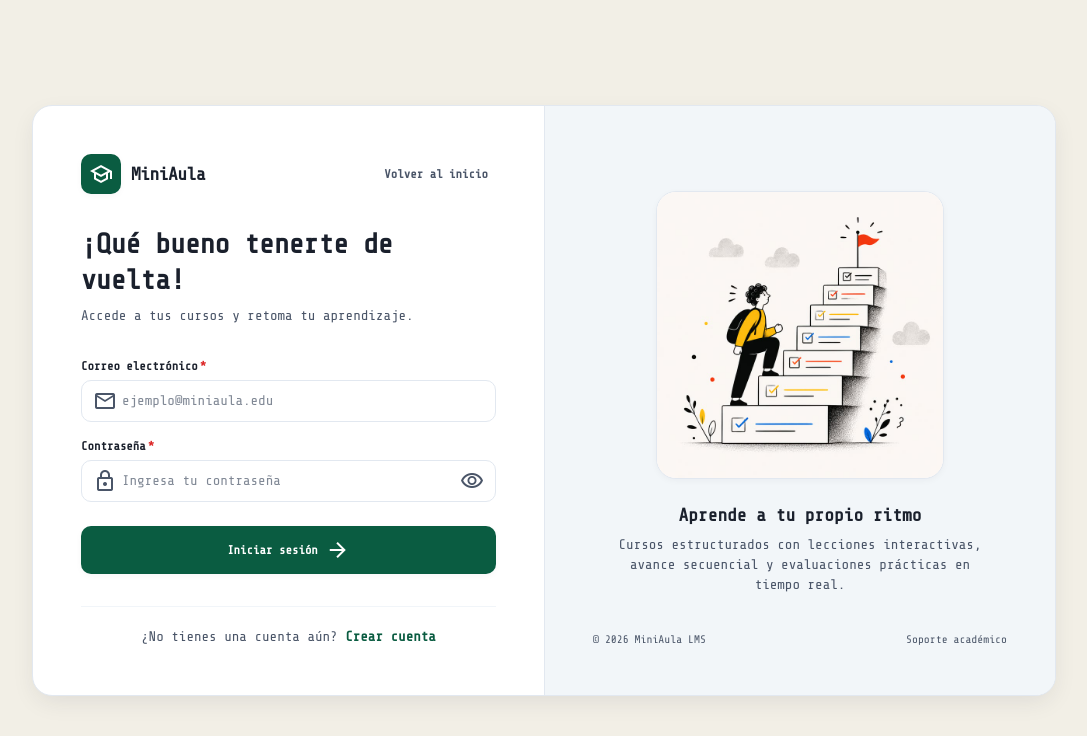
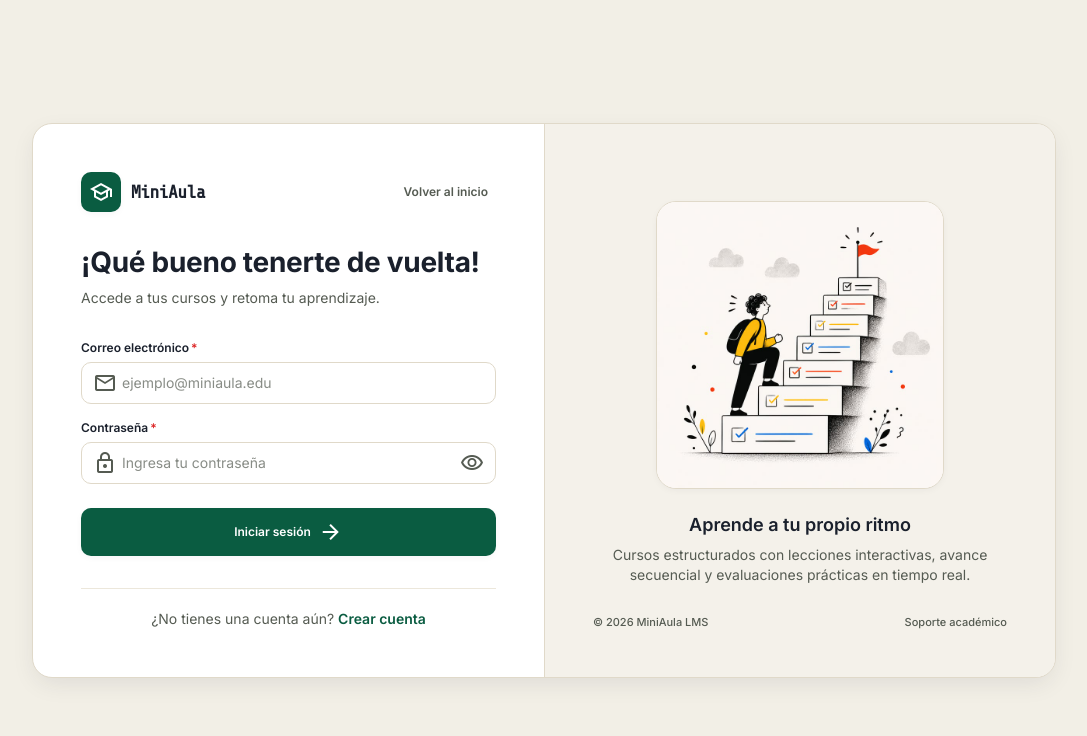
Before and after one commit to Dimiz05/MiniAula, a React (Vite) app in the folder web/: page /login in a window 1280 px wide. Shown: the top 736 px of the page, without its empty margins (96-1183 px from the left). Built offline with nearby package versions, Linux system fonts and the light colour scheme; no server answers.

Commit message:
feat(ui): unify type scale, neutral tokens and shared action controls

```diff
--- a/web/index.html
+++ b/web/index.html
@@ -12,7 +12,7 @@
     <link rel="preconnect" href="https://fonts.googleapis.com" />
     <link rel="preconnect" href="https://fonts.gstatic.com" crossorigin />
     <link
-      href="https://fonts.googleapis.com/css2?family=Share+Tech+Mono&display=swap"
+      href="https://fonts.googleapis.com/css2?family=Inter:wght@400;500;600;700&family=Share+Tech+Mono&display=swap"
       rel="stylesheet"
     />
     <link
--- a/web/src/components/Alert.jsx
+++ b/web/src/components/Alert.jsx
@@ -2,24 +2,24 @@ import Icon from './Icon.jsx';
 
 const variants = {
   error: {
-    box: 'border-error/30 bg-error-light text-error',
-    icon: 'error',
-    title: 'text-error',
+    box: 'border-error/30 bg-error-light text-secondary',
+    icon: 'text-error',
+    iconName: 'error',
   },
   success: {
-    box: 'border-success/25 bg-success-light text-success',
-    icon: 'check_circle',
-    title: 'text-success',
+    box: 'border-success/25 bg-success-light text-secondary',
+    icon: 'text-success',
+    iconName: 'check_circle',
   },
   warning: {
-    box: 'border-warning/30 bg-warning-light text-warning',
-    icon: 'warning',
-    title: 'text-warning',
+    box: 'border-warning/30 bg-warning-light text-secondary',
+    icon: 'text-warning',
+    iconName: 'warning',
   },
   info: {
-    box: 'border-primary/20 bg-primary/5 text-primary',
-    icon: 'info',
-    title: 'text-primary',
+    box: 'border-primary/20 bg-primary/5 text-secondary',
+    icon: 'text-primary',
+    iconName: 'info',
   },
 };
 
@@ -31,9 +31,13 @@ export default function Alert({ variant = 'info', title, children, className = '
       role={variant === 'error' ? 'alert' : 'status'}
       className={`flex items-start gap-3 rounded-control border px-4 py-3 text-body-md ${style.box} ${className}`}
     >
-      <Icon name={style.icon} filled className="mt-0.5 shrink-0 text-[20px]" />
+      <Icon
+        name={style.iconName}
+        filled
+        className={`mt-0.5 shrink-0 text-[20px] ${style.icon}`}
+      />
       <div className="min-w-0">
-        {title && <p className={`font-semibold ${style.title}`}>{title}</p>}
+        {title && <p className="font-semibold text-secondary">{title}</p>}
         <div className={title ? 'mt-0.5 opacity-90' : 'opacity-90'}>{children}</div>
       </div>
     </div>
--- a/web/src/components/Button.jsx
+++ b/web/src/components/Button.jsx
@@ -9,18 +9,36 @@ const variants = {
     'text-on-surface-variant hover:bg-surface-variant hover:text-secondary disabled:hover:bg-transparent',
   danger:
     'border border-transparent text-error hover:bg-error-light disabled:hover:bg-transparent',
+  dangerSolid:
+    'bg-error text-on-error hover:bg-error/90 disabled:hover:bg-error',
+};
+
+const sizes = {
+  md: 'min-h-11 px-4 py-2.5',
+  sm: 'min-h-9 px-3 py-1.5',
+};
+
+const shapes = {
+  control: 'rounded-control',
+  pill: 'rounded-full',
 };
 
 export default function Button({
   children,
+  as: Component = 'button',
   variant = 'primary',
+  size = 'md',
+  shape = 'control',
   icon,
   iconPosition = 'end',
   loading = false,
   className = '',
   type = 'button',
+  disabled = false,
   ...props
 }) {
+  const isNativeButton = Component === 'button';
+  const isDisabled = loading || disabled;
   const iconElement = loading ? (
     <Icon name="progress_activity" className="animate-spin text-[20px]" />
   ) : (
@@ -28,15 +46,16 @@ export default function Button({
   );
 
   return (
-    <button
-      type={type}
-      className={`inline-flex items-center justify-center gap-2 rounded-control px-4 py-2.5 text-label-md font-semibold transition-all duration-150 active:scale-[0.99] disabled:cursor-not-allowed disabled:opacity-60 disabled:active:scale-100 ${variants[variant]} ${className}`}
+    <Component
       {...props}
-      disabled={loading || props.disabled}
+      {...(isNativeButton
+        ? { type, disabled: isDisabled }
+        : { 'aria-disabled': isDisabled || undefined })}
+      className={`inline-flex items-center justify-center gap-2 ${shapes[shape] ?? shapes.control} text-label-md font-semibold transition-all duration-150 active:scale-[0.99] disabled:cursor-not-allowed disabled:opacity-60 disabled:active:scale-100 aria-disabled:cursor-not-allowed aria-disabled:opacity-60 ${sizes[size] ?? sizes.md} ${variants[variant] ?? variants.primary} ${className}`}
     >
       {iconPosition === 'start' && iconElement}
       {children}
       {iconPosition === 'end' && iconElement}
-    </button>
+    </Component>
   );
 }
--- /dev/null
+++ b/web/src/components/ConfirmDialog.jsx
@@ -0,0 +1,85 @@
+import { useEffect, useId, useRef } from 'react';
+import Button from './Button.jsx';
+
+export default function ConfirmDialog({
+  open,
+  title,
+  description,
+  confirmLabel = 'Confirmar',
+  cancelLabel = 'Cancelar',
+  tone = 'danger',
+  busy = false,
+  onConfirm,
+  onCancel,
+}) {
+  const dialogRef = useRef(null);
+  const titleId = useId();
+  const descriptionId = useId();
+
+  useEffect(() => {
+    if (!open) return undefined;
+
+    const dialog = dialogRef.current;
+    if (!dialog) return undefined;
+
+    const previous = document.activeElement;
+    if (!dialog.open) dialog.showModal();
+
+    return () => {
+      if (dialog.open) dialog.close();
+      if (previous instanceof HTMLElement && document.contains(previous)) {
+        previous.focus();
+      }
+    };
+  }, [open]);
+
+  useEffect(() => {
+    const dialog = dialogRef.current;
+    if (!open || !dialog) return undefined;
+
+    function handleCancel(event) {
+      event.preventDefault();
+      if (!busy) onCancel();
+    }
+
+    dialog.addEventListener('cancel', handleCancel);
+    return () => dialog.removeEventListener('cancel', handleCancel);
+  }, [busy, onCancel, open]);
+
+  if (!open) return null;
+
+  return (
+    <dialog
+      ref={dialogRef}
+      aria-labelledby={titleId}
+      aria-describedby={description ? descriptionId : undefined}
+      onClick={(event) => {
+        if (event.target === event.currentTarget && !busy) onCancel();
+      }}
+      className="w-[min(28rem,calc(100vw-2rem))] rounded-panel border border-outline bg-surface p-0 text-on-surface shadow-modal backdrop:bg-secondary/50"
+    >
+      <div className="p-6">
+        <h2 id={titleId} className="text-headline-sm text-secondary">
+          {title}
+        </h2>
+        {description && (
+          <p id={descriptionId} className="mt-2 text-body-md text-on-surface-variant">
+            {description}
+          </p>
+        )}
+        <div className="mt-5 flex flex-wrap justify-end gap-2">
+          <Button variant="secondary" onClick={onCancel} disabled={busy}>
+            {cancelLabel}
+          </Button>
+          <Button
+            variant={tone === 'danger' ? 'dangerSolid' : 'primary'}
+            onClick={onConfirm}
+            loading={busy}
+          >
+            {confirmLabel}
+          </Button>
+        </div>
+      </div>
+    </dialog>
+  );
+}
--- /dev/null
+++ b/web/src/components/FormActions.jsx
@@ -0,0 +1,39 @@
+const tones = {
+  muted: 'text-on-surface-variant',
+  success: 'text-success',
+  error: 'text-error',
+};
+
+export default function FormActions({
+  status = null,
+  tone = 'muted',
+  sticky = false,
+  flush = false,
+  className = '',
+  children,
+}) {
+  return (
+    <div
+      className={`flex flex-col gap-3 sm:flex-row sm:items-center sm:justify-between ${
+        sticky
+          ? 'sticky bottom-4 z-20 rounded-panel border border-outline bg-surface/95 px-4 py-3 shadow-hover backdrop-blur'
+          : flush
+            ? 'pt-0'
+            : 'border-t border-outline pt-4'
+      } ${className}`}
+    >
+      {status && (
+        <p role="status" className={`text-label-sm ${tones[tone] ?? tones.muted}`}>
+          {status}
+        </p>
+      )}
+      <div
+        className={`flex flex-wrap items-center gap-2 ${
+          sticky ? 'sm:ml-auto sm:justify-end' : ''
+        }`}
+      >
+        {children}
+      </div>
+    </div>
+  );
+}
--- a/web/src/components/Logo.jsx
+++ b/web/src/components/Logo.jsx
@@ -30,7 +30,7 @@ export default function Logo({ to = '/', tone = 'dark', showName = true, size =
       </span>
       {showName && (
         <span
-          className={`tracking-tight ${style.name} ${
+          className={`font-mono tracking-tight ${style.name} ${
             tone === 'light' ? 'text-white' : 'text-secondary'
           }`}
         >
--- /dev/null
+++ b/web/src/components/formControl.js
@@ -0,0 +1,4 @@
+// Shared control styling for the textarea and select fields that FormField
+// does not cover. Keep one source so the editor forms stay identical.
+export const controlClass =
+  'w-full rounded-control border border-outline bg-surface px-3.5 py-2.5 text-body-md text-secondary placeholder:text-on-surface-variant/70 transition-colors focus:border-primary focus:outline-none focus:ring-1 focus:ring-primary aria-invalid:border-error';
--- a/web/src/index.css
+++ b/web/src/index.css
@@ -1,7 +1,8 @@
 @import "tailwindcss";
 
 @theme {
-  --font-sans: "Share Tech Mono", ui-monospace, SFMono-Regular, Menlo, Consolas, monospace;
+  --font-sans: "Inter", ui-sans-serif, system-ui, -apple-system, "Segoe UI", sans-serif;
+  --font-mono: "Share Tech Mono", ui-monospace, SFMono-Regular, Menlo, Consolas, monospace;
 
   --color-primary: #0a5c41;
   --color-primary-dark: #084a34;
@@ -10,8 +11,8 @@
   --color-on-secondary: #ffffff;
   --color-surface: #ffffff;
   --color-on-surface: #1a202c;
-  --color-surface-variant: #edf2f7;
-  --color-on-surface-variant: #4a5568;
+  --color-surface-variant: #efece2;
+  --color-on-surface-variant: #555b52;
   --color-background: #f2efe6;
   --color-on-background: #1a202c;
   --color-paper: #f6f4ee;
@@ -26,8 +27,8 @@
   --color-error: #dc2626;
   --color-on-error: #ffffff;
   --color-error-light: #fee2e2;
-  --color-outline: #e2e8f0;
-  --color-outline-light: #f1f5f9;
+  --color-outline: #e0d9c9;
+  --color-outline-light: #ece7db;
 
   --text-display-lg: 2.25rem;
   --text-display-lg--line-height: 2.75rem;
@@ -77,7 +78,7 @@
   --shadow-card: 0 2px 8px -2px rgba(36, 36, 58, 0.06);
   --shadow-hover: 0 8px 24px -4px rgba(36, 36, 58, 0.1);
   --shadow-modal: 0 16px 36px -6px rgba(36, 36, 58, 0.16);
-  --shadow-nav: 0 12px 30px -14px rgba(26, 32, 44, 0.55);
+  --shadow-nav: 0 6px 18px -14px rgba(26, 32, 44, 0.35);
 
   --ease-out-quint: cubic-bezier(0.22, 1, 0.36, 1);
   --ease-in-out-quint: cubic-bezier(0.83, 0, 0.17, 1);
```
Also changed, not shown: web/src/components/RowActions.jsx (added, +77 -0 lines), web/src/components/SiteLayout.jsx (+12 -14 lines).
